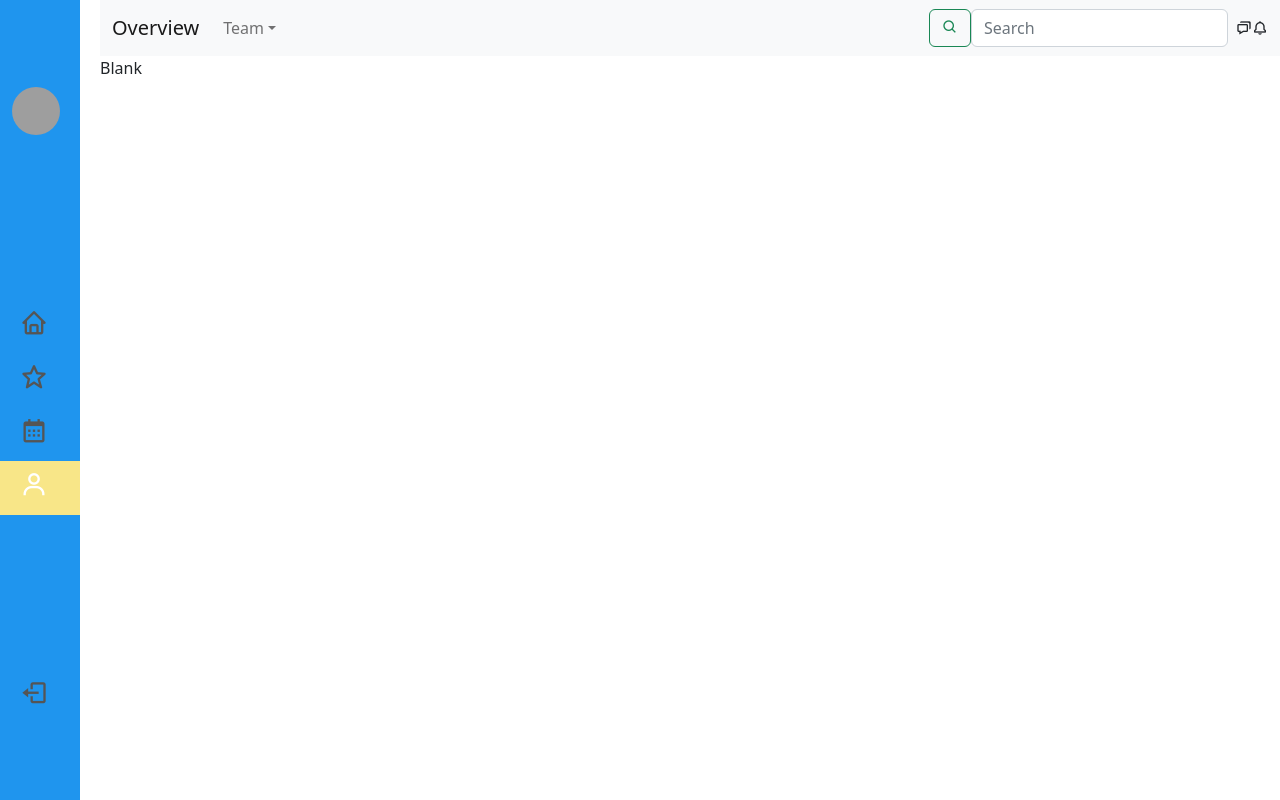
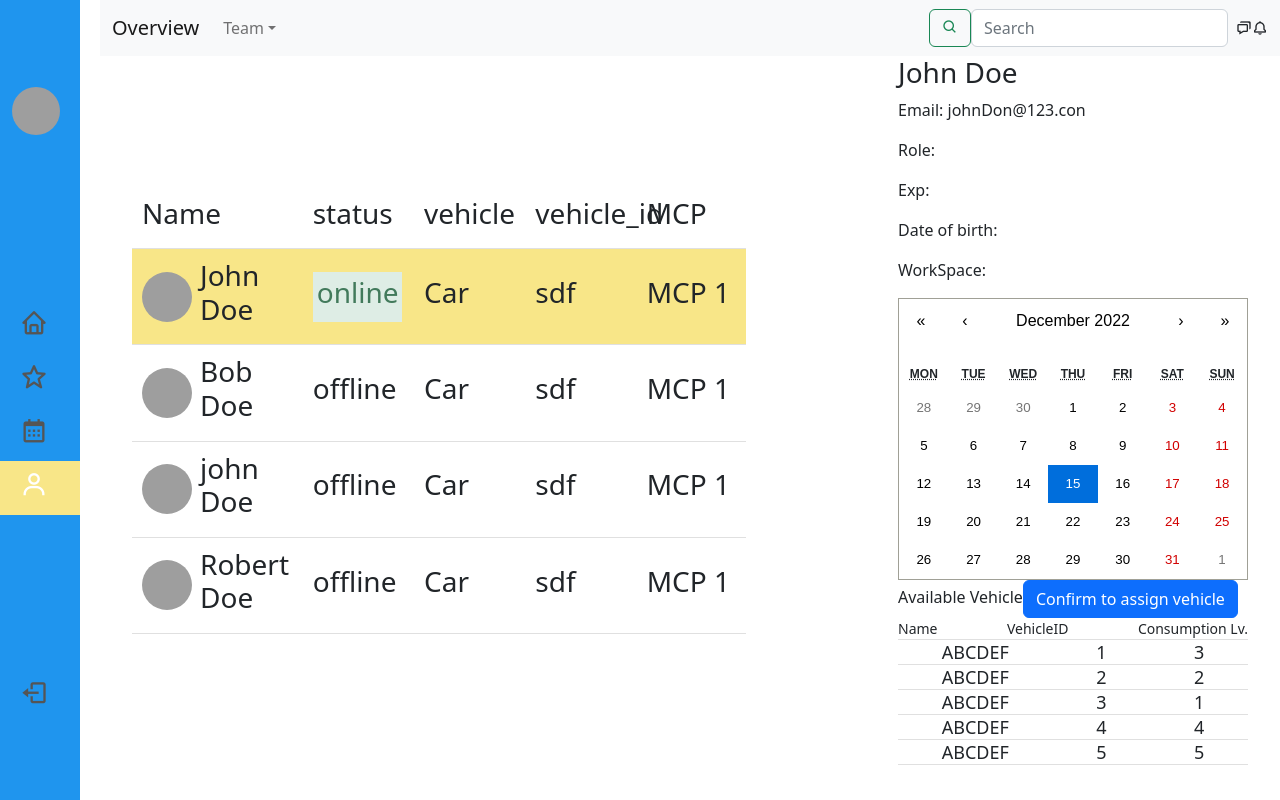
Before and after one commit to thaitran24/uwc2, a React (Create React App) app in the folder web/: page /user in a window 1280 px wide. Built offline with nearby package versions, Linux system fonts and the light colour scheme; grey boxes are pictures that could not be loaded.

Commit message:
feat: Add "SetVehicle" page
- Add "SetVehicle" page
- Modify App.js to point to "SetVehicle" page
- Decompose "EmployeeDetail" component

```diff
--- a/web/src/App.js
+++ b/web/src/App.js
@@ -1,10 +1,11 @@
-import React, { Component }  from 'react';
+import React from 'react';
 import './App.css';
 import 'boxicons/css/boxicons.min.css';
 import { BrowserRouter, Routes, Route } from 'react-router-dom';
 import AppLayout from './components/layout/AppLayout';
 import Blank from './pages/Blank.js';
 import DetailView from './pages/DetailView';
+import SetVehicle from './pages/SetVehicle';
 
 
 function App() {
@@ -16,7 +17,7 @@ function App() {
                     <Route path='/detailView' element={<DetailView />} />
                     <Route path='/started' element={<Blank />} />
                     <Route path='/calendar' element={<Blank />} />
-                    <Route path='/user' element={<Blank />} />
+                    <Route path='/user' element={<SetVehicle />} />
                     <Route path='/order' element={<Blank />} />
                 </Route>
             </Routes>
--- a/web/src/components/EmployeeDetail/EmployeeDetail.js
+++ b/web/src/components/EmployeeDetail/EmployeeDetail.js
@@ -1,21 +1,41 @@
-import React, { useState } from 'react'
-import Calendar from 'react-calendar'
-import UpcomingShift from '../UpcomingShift/UpcomingShift';
-import 'react-calendar/dist/Calendar.css';
+import React, { useState } from "react";
+import Calendar from "react-calendar";
+import UpcomingShift from "../UpcomingShift/UpcomingShift";
+import "react-calendar/dist/Calendar.css";
+
+export function EmployeeInfo({
+  name,
+  email,
+  role,
+  exp,
+  dateOfBirth,
+  workspace,
+}) {
+  return (
+    <div className="employeeInfo">
+      <h3>{name}</h3>
+      <p>Email: {email}</p>
+      <p>Role: {role}</p>
+      <p>Exp: {exp}</p>
+      <p>Date of birth: {dateOfBirth}</p>
+      <p>WorkSpace: {workspace}</p>
+    </div>
+  );
+}
 
 const EmployeeDetail = (probs) => {
   const [value, onChange] = useState(new Date());
 
   return (
     <div>
-      <div className='employeeInfo'>
-        <h3>{probs.name}</h3>
-        <p>Email: {probs.email}</p>
-        <p>Role: {probs.role}</p>
-        <p>Exp: {probs.exp}</p>
-        <p>Date of birth: {probs.dateOfBirth}</p>
-        <p>WorkSpace: {probs.workspace}</p>
-      </div>
+      <EmployeeInfo
+        name={probs.name}
+        email={probs.email}
+        role={probs.role}
+        exp={probs.exp}
+        dateOfBirth={probs.dateOfBirth}
+        workspace={probs.workspace}
+      />
       <div>
         <Calendar onChange={onChange} value={value} />
       </div>
@@ -24,7 +44,7 @@ const EmployeeDetail = (probs) => {
         <UpcomingShift />
       </div>
     </div>
-  )
-}
+  );
+};
 
-export default EmployeeDetail
+export default EmployeeDetail;
--- /dev/null
+++ b/web/src/pages/SetVehicle.css
@@ -0,0 +1,19 @@
+.header_vehicle {
+    display: flex;
+    flex-direction: row;
+    justify-content: space-between;
+    align-items: center;
+    border-bottom: 1px solid #e0e0e0;
+    font-size: 14px;
+}
+
+.vehicleRow {
+    display: flex;
+    flex-direction: row;
+    justify-content: space-around;
+    align-items: center;
+    border-bottom: 1px solid #e0e0e0;
+    font-size: 14px;
+    font-size: 18px;
+    line-height: 24px;
+}
--- /dev/null
+++ b/web/src/pages/SetVehicle.js
@@ -0,0 +1,170 @@
+import React, { useState } from "react";
+import Calendar from "react-calendar";
+import Button from 'react-bootstrap/Button';
+import EmployeeRow from "../components/EmployeeRow/EmployeeRow";
+import { EmployeeInfo } from "../components/EmployeeDetail/EmployeeDetail";
+import "./DetailView.css";
+import "./SetVehicle.css";
+
+const vehicleList = [
+  { vehicleName: "ABCDEF", vehicleId: 1, consumptionLv: 3 },
+  { vehicleName: "ABCDEF", vehicleId: 2, consumptionLv: 2 },
+  { vehicleName: "ABCDEF", vehicleId: 3, consumptionLv: 1 },
+  { vehicleName: "ABCDEF", vehicleId: 4, consumptionLv: 4 },
+  { vehicleName: "ABCDEF", vehicleId: 5, consumptionLv: 5 },
+];
+
+const employees = [
+  {
+    id: 1,
+    img: "https://picsum.photos/200",
+    name: "John Doe",
+    email: "johnDon@123.con",
+    status: "online",
+    vehicle: "Car",
+    vehicle_id: "sdf",
+    MCP: "MCP 1",
+    active: true,
+  },
+  {
+    id: 2,
+    img: "https://picsum.photos/200",
+    name: "Bob Doe",
+    status: "offline",
+    vehicle: "Car",
+    vehicle_id: "sdf",
+    MCP: "MCP 1",
+    active: false,
+  },
+  {
+    id: 6,
+    img: "https://picsum.photos/200",
+    name: "john Doe",
+    status: "offline",
+    vehicle: "Car",
+    vehicle_id: "sdf",
+    MCP: "MCP 1",
+    active: false,
+  },
+  {
+    id: 3,
+    img: "https://picsum.photos/200",
+    name: "Robert Doe",
+    status: "offline",
+    vehicle: "Car",
+    vehicle_id: "sdf",
+    MCP: "MCP 1",
+    active: false,
+  },
+];
+
+function EmployeeTable({ activeIndex, changeActiveIndex }) {
+  return (
+    <div className="employeeRow">
+      <div className="row_employee">
+        <div className="row_employee__name">
+          <h3>Name</h3>
+        </div>
+        <div className="row_employee__status">
+          <h3>status</h3>
+        </div>
+        <div className="row_employee__status">
+          <h3>vehicle</h3>
+        </div>
+        <div className="row_employee__status">
+          <h3> vehicle_id</h3>
+        </div>
+        <div className="row_employee__status">
+          <h3> MCP</h3>
+        </div>
+      </div>
+      <div>
+        {employees.map((employee, index) => (
+          <EmployeeRow
+            key={index}
+            img={employee.img}
+            name={employee.name}
+            status={employee.status}
+            vehicle={employee.vehicle}
+            vehicle_id={employee.vehicle_id}
+            MCP={employee.MCP}
+            active={activeIndex === index}
+            changeActiveIndex={() => changeActiveIndex(index)}
+          />
+        ))}
+      </div>
+    </div>
+  );
+}
+
+function VehicleHeader() {
+  return (
+    <div className="header_vehicle">
+      <span className="header_vehicle__name">
+        Name
+      </span>
+      <span className="header_vehicle__id">
+        VehicleID
+      </span>
+      <span className="header_vehicle__consLv">
+        Consumption Lv.
+      </span>
+    </div>
+  );
+}
+
+function VehicleRow({ vehicleName, vehicleId, consumptionLv }) {
+  return (
+    <div className="vehicleRow">
+      <span className="vehicleRow__name">
+        {vehicleName}
+      </span>
+      <span className="vehicleRow__id">
+        {vehicleId}
+      </span>
+      <span className="vehicleRow__consLv">
+        {consumptionLv}
+      </span>
+    </div>
+  );
+}
+
+export default function SetVehicle() {
+  const [activeIndex, setActiveIndex] = useState(0);
+  const [currentDay, setCurrentDay] = useState(new Date());
+  // change active index when click on row
+  const changeActiveIndex = (index) => {
+    console.log(index);
+    setActiveIndex(index);
+  };
+  return (
+    <div className="container">
+      <EmployeeTable
+        activeIndex={activeIndex}
+        changeActiveIndex={changeActiveIndex}
+      />
+      <div className="left_column">
+        <EmployeeInfo
+          name={employees[activeIndex].name}
+          email={employees[activeIndex].email}
+        />
+        <div>
+          <Calendar onChange={setCurrentDay} value={currentDay} />
+        </div>
+        <div>
+          <span>Available Vehicle</span>
+          <Button>Confirm to assign vehicle</Button>
+          <VehicleHeader />
+          {vehicleList.map((vehicle, index) => (
+            <VehicleRow
+              key={index}
+              vehicleName={vehicle.vehicleName}
+              vehicleId={vehicle.vehicleId}
+              consumptionLv={vehicle.consumptionLv}
+            />
+          ))}
+        </div>
+      </div>
+    </div>
+  );
+}
```
